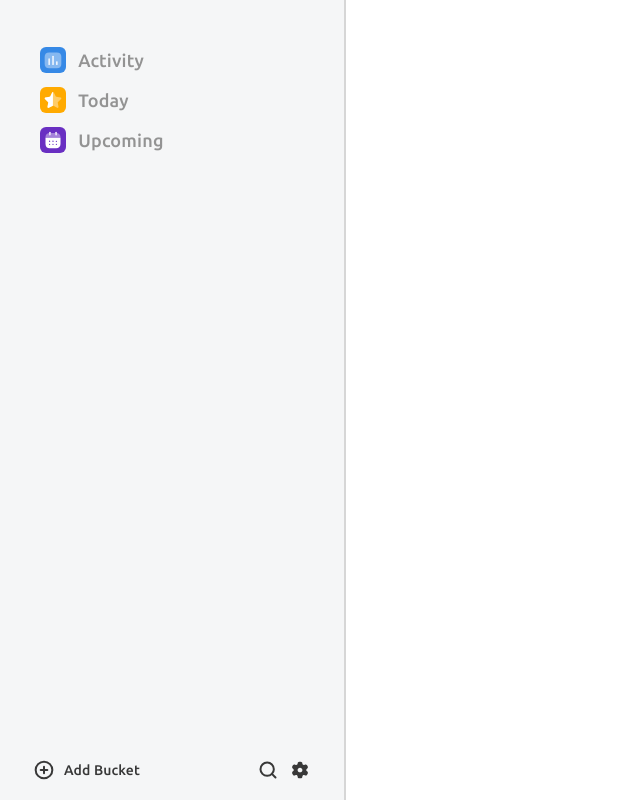
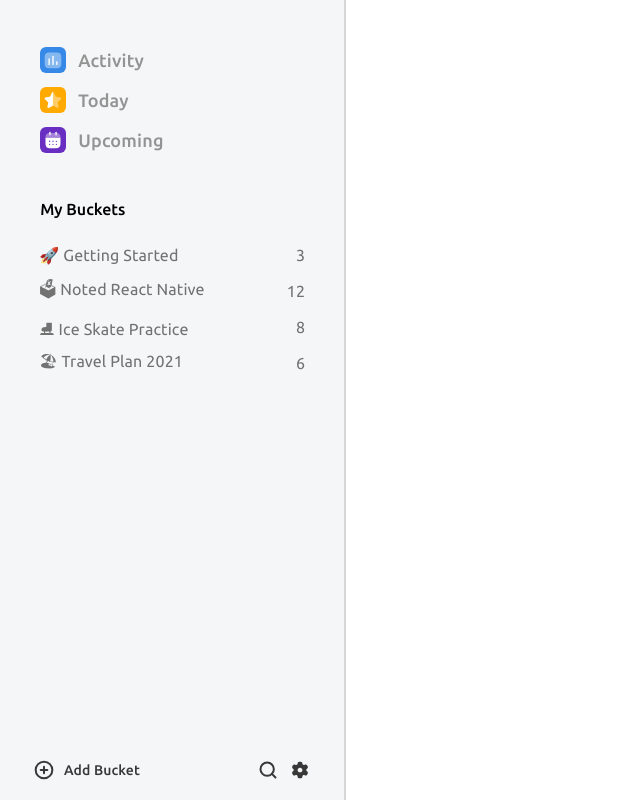
Before and after one commit to devaarx/mango-bucket-client, a React (Create React App) app: page / in a window 1280 px wide. Shown: the whole page, without its empty margins (0-640 px from the left). Built offline with nearby package versions, Linux system fonts and the light colour scheme.

Commit message:
🗳 bucket list & item component added

```diff
--- /dev/null
+++ b/src/components/BucketItem.module.scss
@@ -0,0 +1,26 @@
+.item {
+  display: flex;
+  align-items: center;
+  height: 2rem;
+  color: #727272;
+  border-radius: 8px;
+  background: transparent;
+  border: none;
+  font-size: 1rem;
+  font-weight: normal;
+  text-align: left;
+  width: 100%;
+  line-height: normal;
+  margin-bottom: 0.25rem;
+  &_label {
+    white-space: nowrap;
+    text-overflow: ellipsis;
+    overflow: hidden;
+    flex: 1 0 0px;
+    padding-right: 0.875rem;
+  }
+  &:active {
+    background-color: #e4e4e4;
+    color: #383838;
+  }
+}
--- /dev/null
+++ b/src/components/BucketItem.tsx
@@ -0,0 +1,31 @@
+import React from 'react';
+import styles from './BucketItem.module.scss';
+
+interface Props {
+  label: string;
+  count: string;
+  selected: boolean;
+  color: string;
+  completion: string;
+}
+
+const BucketItem: React.FC<Props> = ({ label, count, selected, color, completion }) => {
+  return (
+    <button
+      className={styles.item}
+      style={
+        selected
+          ? {
+              backgroundColor: '#e4e4e4',
+              color: '#383838'
+            }
+          : {}
+      }
+    >
+      <span className={styles.item_label}>{label}</span>
+      <span>{count}</span>
+    </button>
+  );
+};
+
+export default BucketItem;
--- /dev/null
+++ b/src/components/BucketList.module.scss
@@ -0,0 +1,14 @@
+.bucket {
+  flex: 1 0 0px;
+  padding: 0 2.08rem;
+  h3 {
+    color: #000000;
+    font-size: 1rem;
+    font-weight: 500;
+    margin: 0;
+    padding: 0 0.43rem;
+  }
+  &_list {
+    padding: 1.25rem 0;
+  }
+}
--- /dev/null
+++ b/src/components/BucketList.tsx
@@ -0,0 +1,25 @@
+import React from 'react';
+// import { useAllBucketsQuery } from '../generated/graphql';
+import BucketItem from './BucketItem';
+import styles from './BucketList.module.scss';
+
+interface Props {}
+
+const BucketList: React.FC<Props> = () => {
+  // const { data } = useAllBucketsQuery();
+  // console.log(data);
+
+  return (
+    <div className={styles.bucket}>
+      <h3>My Buckets</h3>
+      <div className={styles.bucket_list}>
+        <BucketItem label={'🚀 Getting Started'} count="3" selected={false} color="#14AAF5" completion="33" />
+        <BucketItem label={'🗳 Noted React Native'} count="12" selected={false} color="#ED5353" completion="50" />
+        <BucketItem label={'⛸ Ice Skate Practice'} count="8" selected={false} color="#692FC2" completion="0" />
+        <BucketItem label={'🏖 Travel Plan 2021'} count="6" selected={false} color="#FFAA00" completion="66" />
+      </div>
+    </div>
+  );
+};
+
+export default BucketList;
--- a/src/components/Sidebar.tsx
+++ b/src/components/Sidebar.tsx
@@ -1,5 +1,6 @@
 import React from 'react';
 import Agendas from './Agendas';
+import BucketList from './BucketList';
 import styles from './Sidebar.module.scss';
 import SideToolbar from './SideToolbar';
 
@@ -9,6 +10,7 @@ const Sidebar: React.FC<Props> = () => {
   return (
     <div className={styles.aside}>
       <Agendas />
+      <BucketList />
       <SideToolbar />
     </div>
   );
```
